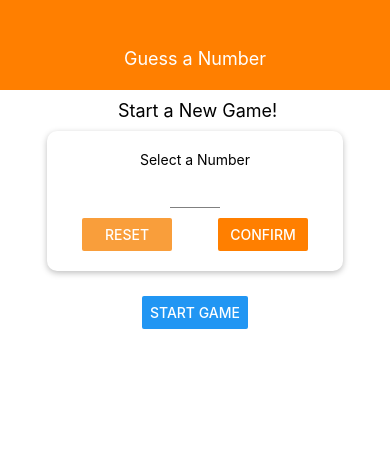
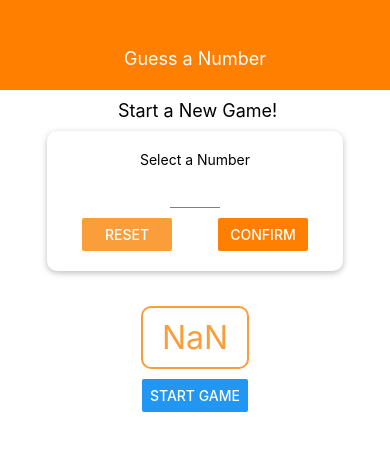
Before and after one commit to etEthiopia/numbergameapp, a React Native app: screen / in a window 390 px wide. Both pictures are taken after a click on the button "CONFIRM". Shown: the top 450 px of the page. Built offline with nearby package versions, Linux system fonts and the light colour scheme.

Commit message:
Number Game App is DONE

```diff
--- a/App.js
+++ b/App.js
@@ -11,19 +11,25 @@ export default function App() {
 
   const gameOverHandler = roundNums => {
       setRounds(roundNums)
+
   }
+  const newGameHandler = () => {
+    setRounds(0)
+    setUserNumber(null);
+}
+
 
   const startGame = num => {
     setUserNumber(num)
-    setRounds(0);
+    // setRounds(0);
   }
 
   let content = <StartGameScreen onStart={startGame}  />;
   if (content) {
     if (userNumber && rounds ===0) {
-      content = <GameScreen userChoice={userNumber} onGameOver={gameOverHandler} />;
+      content = <GameScreen cancel={newGameHandler} userChoice={userNumber} onGameOver={gameOverHandler} />;
     }else if(rounds > 0){
-        content= <GameOverScreen/>
+        content= <GameOverScreen back={newGameHandler}/>
     }
   }
   return (
--- a/screens/GameOverScreen.js
+++ b/screens/GameOverScreen.js
@@ -1,18 +1,20 @@
-import React from 'react';
-import { View, StyleSheet, Text } from "react-native";
+import React from "react";
+import { View, StyleSheet, Text, Button } from "react-native";
 
 export const GameOverScreen = props => {
   return (
     <View style={styles.screen}>
-            <Text>Game Over !</Text>
+      <Text> Game Over! </Text>
+      <Button title="NEW GAME" onPress={() => props.back()} />
     </View>
-    )
-}
+  );
+};
 
 const styles = StyleSheet.create({
   screen: {
     flex: 1,
     padding: 10,
-        alignItems: "center"
+    alignItems: "center",
+    justifyContent: "center"
   }
 });
--- a/screens/GameScreen.js
+++ b/screens/GameScreen.js
@@ -23,7 +23,7 @@ export const GameScreen = props => {
 
   useEffect(() => {
     if (currentGuess === props.userChoice) {
-     props.onGameOver(rounds);
+      props.onGameOver(rounds);
     }
   }, [currentGuess, props.userChoice, props.onGameOver]);
 
@@ -83,6 +83,15 @@ export const GameScreen = props => {
           </View>
         </View>
       </View>
+      <View style={{ width: 300, maxWidth: "80%", padding: 10 }}>
+        <Button
+          onPress={() => {
+            props.cancel();
+          }}
+          color="red"
+          title="CANCEL"
+        />
+      </View>
     </View>
   );
 };
--- a/screens/StartGameScreen.js
+++ b/screens/StartGameScreen.js
@@ -1,5 +1,5 @@
 import React, { useState } from "react";
-import { View, StyleSheet, Text, TextInput, Button, Alert } from "react-native";
+import { View, StyleSheet, Text, TextInput, Button, Alert, Keyboard } from "react-native";
 import colors from "../constants/colors";
 import { Input } from "../components/Input";
 
@@ -14,9 +14,11 @@ export const StartGameScreen = props => {
   const resetBtnHandler = () => {
     setEnteredValue("");
     setConfirmed(false);
+
   };
   const confirmBtnHandler = () => {
     const cn = parseInt(enteredValue);
+    Keyboard.dismiss();
     if (cn === NaN || cn <= 0 || cn > 99) {
       Alert.alert("Invalid Number!", "Value should be 1 and 90.", [
         { text: "Ok", style: "destructive", onPress: resetBtnHandler }
@@ -29,8 +31,15 @@ export const StartGameScreen = props => {
   };
 
   let confirmedOutput;
+  let confirmedButton;
   if (confirmed) {
-    confirmedOutput = <Button title="Start Game" onPress={()=> props.onStart(selectedNumber)} />;
+    confirmedOutput = (
+      <View style={styles.numberContainer}>
+        <Text style={styles.numberText}> {selectedNumber} </Text>
+      </View>
+    );
+    confirmedButton = (
+        <Button title="Start Game" onPress={()=> props.onStart(selectedNumber)}/> )
   }
 
   return (
@@ -64,6 +73,7 @@ export const StartGameScreen = props => {
         </View>
       </View>
       {confirmedOutput}
+      {confirmedButton}
     </View>
   );
 };
@@ -96,7 +106,19 @@ const styles = StyleSheet.create({
     width: 50,
     textAlign: "center"
   },
-
+  numberContainer: {
+    borderWidth: 2,
+    borderColor: colors.accent,
+    padding: 10,
+    borderRadius: 10,
+    marginVertical: 10,
+    alignItems: "center",
+    justifyContent: "center"
+  },
+  numberText: {
+    color: colors.accent,
+    fontSize: 32
+  },
   rcbuttons: {
     flexDirection: "row",
     justifyContent: "space-between",
```
Lines whose indentation alone changed are shown as unchanged.
